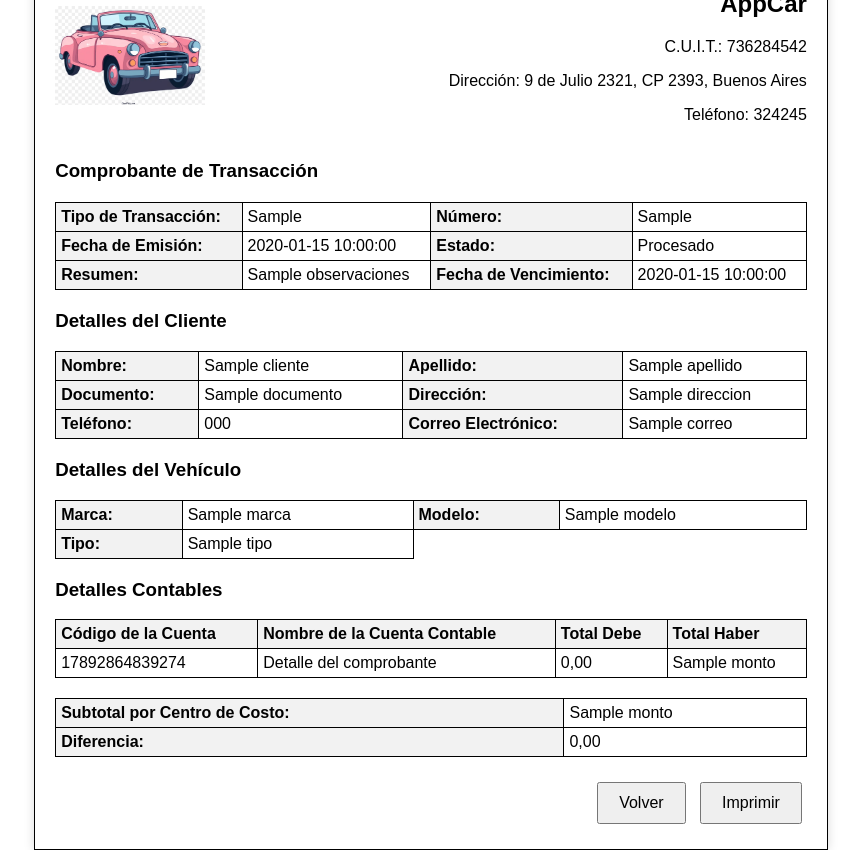
After one commit to FlorCamino/UNER-REPO, a Flask app: template TrabajoFinal/MyCarsApp/app/templates/transaction/ticket_transaction.html in a window 1280 px wide. The commit adds this page. Shown: the whole page, without its empty margins (209-1070 px from the left). Run offline with Flask 3, Linux system fonts and the light colour scheme; the template is opened without the code that fills it: most values are stand-ins (such as "Sample title", 1, 10 or a date in 2020).

Commit message:
se agrega imprimir por transaccion

```diff
--- a/TrabajoFinal/MyCarsApp/app/app.py
+++ b/TrabajoFinal/MyCarsApp/app/app.py
@@ -61,7 +61,7 @@ def customers():
         filtered_customers = [customer for customer in filtered_customers if apellido in customer['apellido'].lower()]
     return render_template('customer/index.html', customers=filtered_customers)
 
-@app.route('/transactions', methods=['GET'], endpoint='transactions')
+@app.route('/transactions', methods=['GET'])
 def transactions():
     fecha_min = request.args.get('fecha_min')
     fecha_max = request.args.get('fecha_max')
@@ -69,8 +69,12 @@ def transactions():
     monto_max = request.args.get('monto_max', type=float)
     cliente_nombre = request.args.get('cliente_nombre', '').strip().lower()
     vehiculo_marca_modelo = request.args.get('vehiculo_marca_modelo', '').strip().lower()
+    tipo_transaccion = request.args.get('tipo_transaccion')
 
     filtered_transactions = transaction_manager.data['transactions']
+
+    if tipo_transaccion:
+        filtered_transactions = [t for t in filtered_transactions if t['tipo_transaccion'].lower() == tipo_transaccion.lower()]
 
     if fecha_min:
         try:
@@ -105,7 +109,27 @@ def transactions():
     if vehiculo_marca_modelo:
         filtered_transactions = [t for t in filtered_transactions if vehiculo_marca_modelo in f"{t['vehiculo']['marca'].lower()} {t['vehiculo']['modelo'].lower()}"]
 
-    return render_template('transaction/index.html', transactions=filtered_transactions)
+    total_monto = sum(t['monto'] for t in filtered_transactions)
+
+    clientes = sorted({f"{cust['nombre']} {cust['apellido']}" for cust in customers}, key=lambda x: x.lower())
+    vehiculos = sorted({f"{car['marca']} {car['modelo']}" for car in cars}, key=lambda x: x.lower())
+
+    return render_template('transaction/index.html', transactions=filtered_transactions, total_monto=total_monto, clientes=clientes, vehiculos=vehiculos)
+
+@app.route('/print_transaction/<int:transaction_id>', methods=['GET'])
+def print_transaction(transaction_id):
+    transaction = transaction_manager.find_transaction_by_id(transaction_id)
+    if not transaction:
+        flash('Transacción no encontrada.', 'error')
+        return redirect(url_for('transactions'))
+
+    vehicle = next((car for car in car_manager.data['cars'] if car['id_vehiculo'] == transaction['id_vehiculo']), None)
+    customer = next((cust for cust in customer_manager.data['customers'] if cust['id_cliente'] == transaction['id_cliente']), None)
+    transaction['vehiculo'] = vehicle if vehicle else {"marca": "Desconocido", "modelo": ""}
+    transaction['cliente'] = customer if customer else {"nombre": "Desconocido", "apellido": ""}
+    transaction['fecha_formateada'] = datetime.strptime(transaction['fecha'], '%Y-%m-%d').strftime('%d-%m-%Y')
+
+    return render_template('transaction/ticket_transaction.html', transaction=transaction)
 
 @app.route('/store_car', methods=['GET', 'POST'])
 def store_car():
@@ -296,27 +320,6 @@ def delete_transaction(transaction_id):
             return "Transacción no encontrada", 404
         return render_template('transaction/delete_transaction.html', transaction=transaction)
 
-@app.route('/print_transactions/<tipo>', methods=['GET'])
-def print_transactions(tipo):
-    filtered_transactions = []
-
-    if tipo == 'venta':
-        filtered_transactions = [t for t in transaction_manager.data['transactions'] if t['tipo_transaccion'].lower() == 'venta']
-    elif tipo == 'compra':
-        filtered_transactions = [t for t in transaction_manager.data['transactions'] if t['tipo_transaccion'].lower() == 'compra']
-
-    cars = car_manager.data['cars']
-    customers = customer_manager.data['customers']
-
-    for transaction in filtered_transactions:
-        vehicle = next((car for car in cars if car['id_vehiculo'] == transaction['id_vehiculo']), None)
-        customer = next((cust for cust in customers if cust['id_cliente'] == transaction['id_cliente']), None)
-        transaction['vehiculo'] = vehicle if vehicle else {"marca": "Desconocido", "modelo": ""}
-        transaction['cliente'] = customer if customer else {"nombre": "Desconocido", "apellido": ""}
-        transaction['fecha_formateada'] = datetime.strptime(transaction['fecha'], '%Y-%m-%d').strftime('%d-%m-%Y')
-
-    return render_template('transaction/print_transactions.html', transactions=filtered_transactions, tipo=tipo)
-
 
 if __name__ == '__main__':
     app.run(debug=True)
--- /dev/null
+++ b/TrabajoFinal/MyCarsApp/app/static/css/print.css
@@ -0,0 +1,82 @@
+@page {
+    size: A4;
+    margin: 20mm;
+}
+html, body {
+    height: 100%;
+    margin: 0;
+    padding: 0;
+    font-family: Arial, sans-serif;
+    text-align: center;
+    box-sizing: border-box;
+}
+body {
+    display: flex;
+    justify-content: center;
+    align-items: center;
+    flex-direction: column;
+}
+.container {
+    width: 100%;
+    max-width: 210mm;
+    padding: 20px;
+    border: 1px solid #000;
+    box-shadow: 0 0 10px rgba(0, 0, 0, 0.15);
+    box-sizing: border-box;
+    text-align: left;
+}
+.header {
+    display: flex;
+    justify-content: space-between;
+    align-items: center;
+    margin-bottom: 20px;
+}
+.header img {
+    max-width: 150px;
+}
+.header div {
+    text-align: right;
+}
+.details, .accounting-details, .client-details, .vehicle-details {
+    margin: 20px 0;
+    text-align: left;
+}
+.details th, .details td, .accounting-details th, .accounting-details td, .client-details th, .client-details td, .vehicle-details th, .vehicle-details td {
+    padding: 5px;
+    text-align: left;
+}
+.details th, .accounting-details th, .client-details th, .vehicle-details th {
+    background-color: #f2f2f2;
+}
+.summary {
+    margin-top: 20px;
+}
+.summary th, .summary td {
+    padding: 5px;
+    text-align: left;
+}
+.summary th {
+    background-color: #f2f2f2;
+}
+.bordered-table {
+    width: 100%;
+    border-collapse: collapse;
+}
+.bordered-table th, .bordered-table td {
+    border: 1px solid #000;
+}
+.buttons {
+    margin-top: 20px;
+    text-align: right;
+}
+.buttons button {
+    padding: 10px 20px;
+    margin: 5px;
+    font-size: 16px;
+    cursor: pointer;
+}
+@media print {
+    .buttons {
+        display: none;
+    }
+}
--- /dev/null
+++ b/TrabajoFinal/MyCarsApp/app/templates/transaction/ticket_transaction.html
@@ -0,0 +1,116 @@
+<!DOCTYPE html>
+<html lang="es">
+<head>
+    <meta charset="UTF-8">
+    <meta name="viewport" content="width=device-width, initial-scale=1.0">
+    <title>Comprobante de Transacción</title>
+    <link rel="stylesheet" href="{{ url_for('static', filename='css/print.css') }}">
+</head>
+<body>
+    <div class="container">
+        <div class="header">
+            <img src="{{ url_for('static', filename='images/car_image.png') }}" alt="AppCar Logo">
+            <div>
+                <h2>AppCar</h2>
+                <p>C.U.I.T.: 736284542</p>
+                <p>Dirección: 9 de Julio 2321, CP 2393, Buenos Aires</p>
+                <p>Teléfono: 324245</p>
+            </div>
+        </div>
+        <h3>Comprobante de Transacción</h3>
+        <div class="details">
+            <table class="bordered-table">
+                <tr>
+                    <th>Tipo de Transacción:</th>
+                    <td>{{ transaction.tipo_transaccion }}</td>
+                    <th>Número:</th>
+                    <td>{{ transaction.id_transaccion }}</td>
+                </tr>
+                <tr>
+                    <th>Fecha de Emisión:</th>
+                    <td>{{ transaction.fecha_formateada }}</td>
+                    <th>Estado:</th>
+                    <td>Procesado</td>
+                </tr>
+                <tr>
+                    <th>Resumen:</th>
+                    <td>{{ transaction.observaciones }}</td>
+                    <th>Fecha de Vencimiento:</th>
+                    <td>{{ transaction.fecha_formateada }}</td>
+                </tr>
+            </table>
+        </div>
+        <div class="client-details">
+            <h3>Detalles del Cliente</h3>
+            <table class="bordered-table">
+                <tr>
+                    <th>Nombre:</th>
+                    <td>{{ transaction.cliente.nombre }}</td>
+                    <th>Apellido:</th>
+                    <td>{{ transaction.cliente.apellido }}</td>
+                </tr>
+                <tr>
+                    <th>Documento:</th>
+                    <td>{{ transaction.cliente.documento }}</td>
+                    <th>Dirección:</th>
+                    <td>{{ transaction.cliente.direccion }}</td>
+                </tr>
+                <tr>
+                    <th>Teléfono:</th>
+                    <td>{{ transaction.cliente.telefono }}</td>
+                    <th>Correo Electrónico:</th>
+                    <td>{{ transaction.cliente.correo }}</td>
+                </tr>
+            </table>
+        </div>
+        <div class="vehicle-details">
+            <h3>Detalles del Vehículo</h3>
+            <table class="bordered-table">
+                <tr>
+                    <th>Marca:</th>
+                    <td>{{ transaction.vehiculo.marca }}</td>
+                    <th>Modelo:</th>
+                    <td>{{ transaction.vehiculo.modelo }}</td>
+                </tr>
+                <tr>
+                    <th>Tipo:</th>
+                    <td>{{ transaction.vehiculo.tipo }}</td>
+                </tr>
+            </table>
+        </div>
+        <div class="accounting-details">
+            <h3>Detalles Contables</h3>
+            <table class="bordered-table">
+                <tr>
+                    <th>Código de la Cuenta</th>
+                    <th>Nombre de la Cuenta Contable</th>
+                    <th>Total Debe</th>
+                    <th>Total Haber</th>
+                </tr>
+                <tr>
+                    <td>17892864839274</td>
+                    <td>Detalle del comprobante</td>
+                    <td>0,00</td>
+                    <td>{{ transaction.monto }}</td>
+                </tr>
+            </table>
+        </div>
+        <div class="summary">
+            <table class="bordered-table">
+                <tr>
+                    <th>Subtotal por Centro de Costo:</th>
+                    <td>{{ transaction.monto }}</td>
+                </tr>
+                <tr>
+                    <th>Diferencia:</th>
+                    <td>0,00</td>
+                </tr>
+            </table>
+        </div>
+        <div class="buttons">
+            <button onclick="window.location.href='{{ url_for('transactions') }}'">Volver</button>
+            <button onclick="window.print()">Imprimir</button>
+        </div>
+    </div>
+</body>
+</html>
```
Also changed, not shown: TrabajoFinal/MyCarsApp/app/static/css/index.css (+6 -1 lines), TrabajoFinal/MyCarsApp/app/templates/transaction/index.html (+59 -6 lines).
